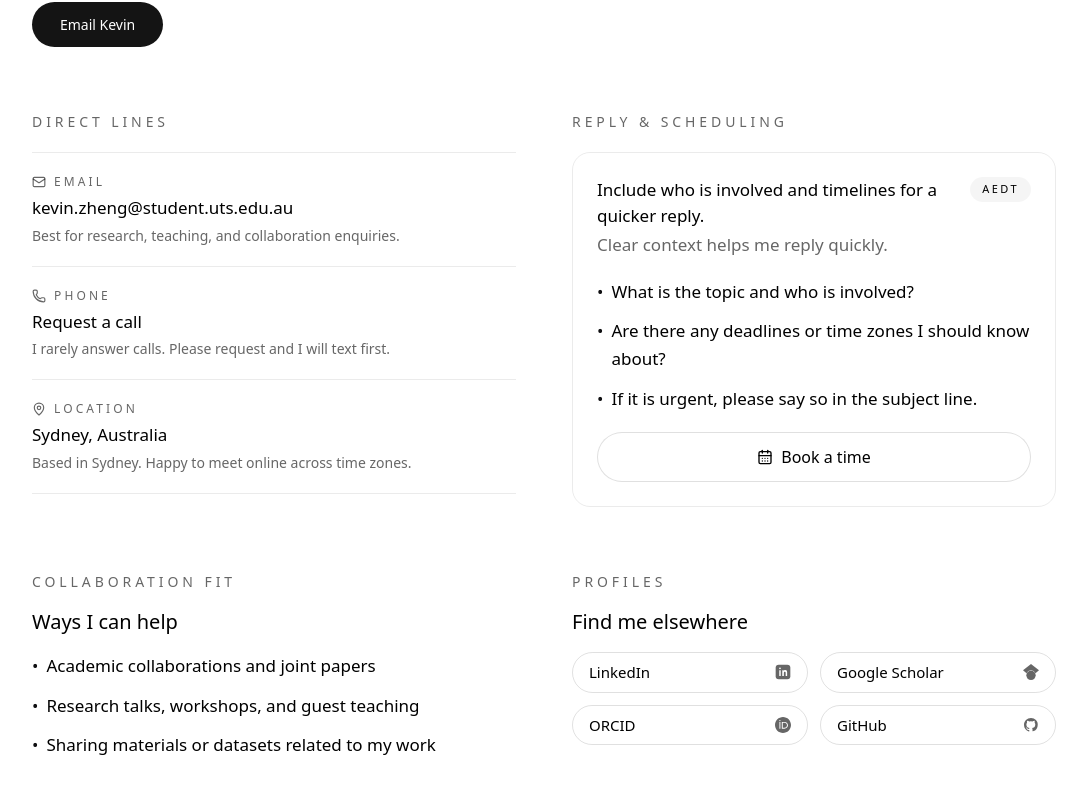
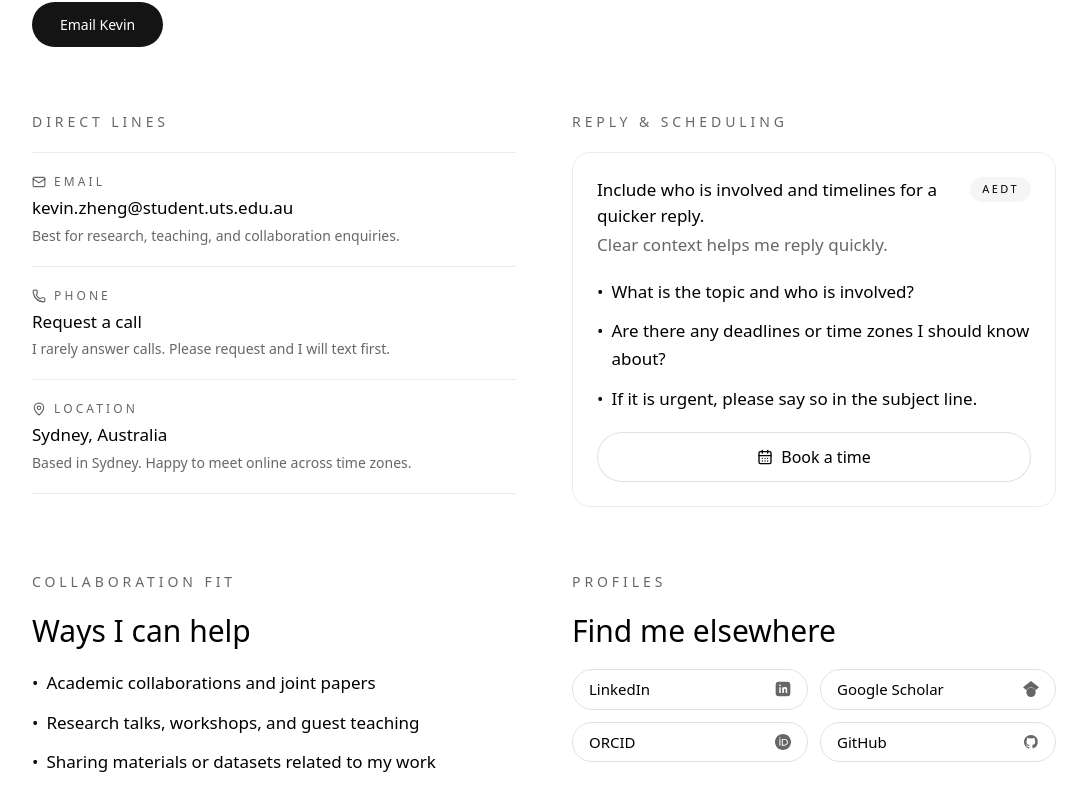
Before and after one commit to kyxzhe/kyxzhe.github.io, a Next.js app: page /contact in a window 1280 px wide. Shown: the part 357-1167 px from the top of the page, without its empty margins (96-1183 px from the left). Built offline with nearby package versions, Linux system fonts and the light colour scheme.

Commit message:
style: enlarge contact side headings

```diff
--- a/src/app/contact/page.tsx
+++ b/src/app/contact/page.tsx
@@ -188,7 +188,7 @@ export default function ContactPage() {
         <section className="grid gap-14 lg:grid-cols-2">
           <div className="space-y-4">
             <p className="text-[14px] uppercase tracking-[0.28em] text-[rgba(0,0,0,0.6)] dark:text-black">Collaboration fit</p>
-            <h2 className="text-xl font-medium text-foreground">Ways I can help</h2>
+            <h2 className="text-[30px] font-medium text-foreground">Ways I can help</h2>
             <ul className="space-y-3 text-[17px] leading-relaxed">
               {collaborationAreas.map((area) => (
                 <li key={area} className="flex gap-2 text-black dark:text-black">
@@ -201,7 +201,7 @@ export default function ContactPage() {
 
           <div className="space-y-4">
             <p className="text-[14px] uppercase tracking-[0.28em] text-[rgba(0,0,0,0.6)] dark:text-black">Profiles</p>
-            <h2 className="text-xl font-medium text-foreground">Find me elsewhere</h2>
+            <h2 className="text-[30px] font-medium text-foreground">Find me elsewhere</h2>
             <div className="grid grid-cols-1 sm:grid-cols-2 gap-3">
               {socialLinks.map(({ label, href, icon }) => (
                 <Link
```
